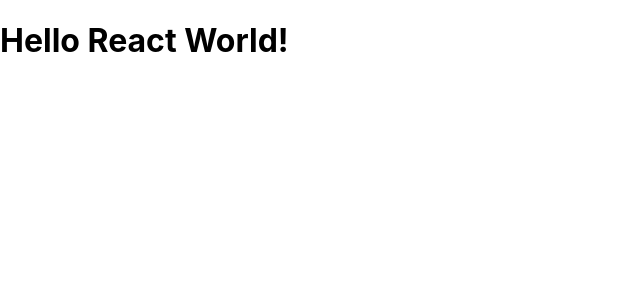
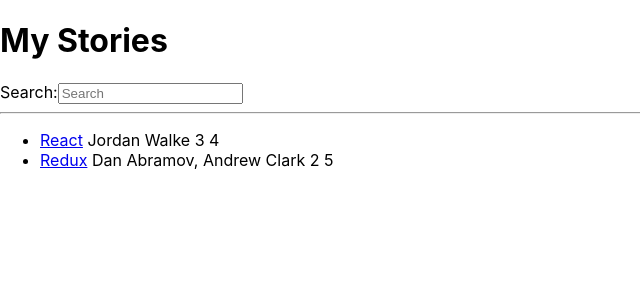
Before and after one commit to dgoceva/UKTC-React-II, a React (Create React App) app in the folder my-app/: page / in a window 1280 px wide. Shown: the top 300 px of the page, without its empty margins (0-640 px from the left). Built offline with nearby package versions, Linux system fonts and the light colour scheme.

Commit message:
arrow functions added

```diff
--- a/my-app/src/App.js
+++ b/my-app/src/App.js
@@ -19,7 +19,7 @@
   },
 ];
 
-function App() {
+const App = () => {
   return (
     <div>
       <h1>My Stories</h1>
@@ -28,21 +28,21 @@
       <List />
     </div>
   );
-}
+};
 
-function Search() {
+const Search = () => {
   return (
     <div>
       <label htmlFor="search">Search:</label>
       <input type="text" id="search" placeholder="Search" />
     </div>
   );
-}
+};
 
-function List() {
+const List = () => {
   return (
     <ul>
-      {list.map(function (item) {
+      {list.map((item) => {
         return (
           <li key={item.objectID}>
             <span>
@@ -56,5 +56,5 @@
       })}
     </ul>
   );
-}
+};
 export default App;
--- a/my-app/src/index.js
+++ b/my-app/src/index.js
@@ -6,8 +6,7 @@
 
 ReactDOM.render(
   <React.StrictMode>
-    {/* <App /> */}
-    <h1>Hello React World!</h1>
+    <App />
   </React.StrictMode>,
   document.getElementById("root")
 );
```
